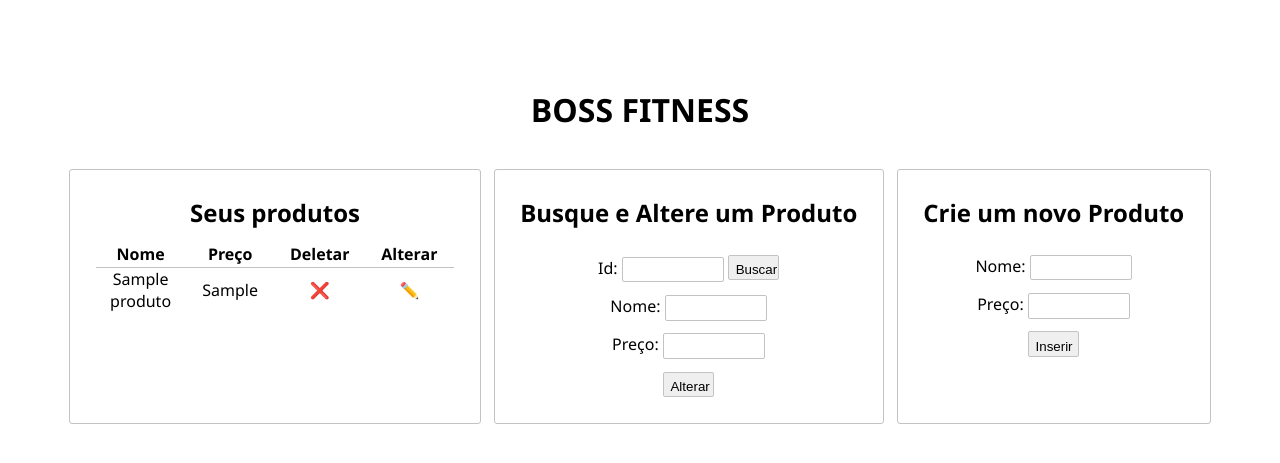
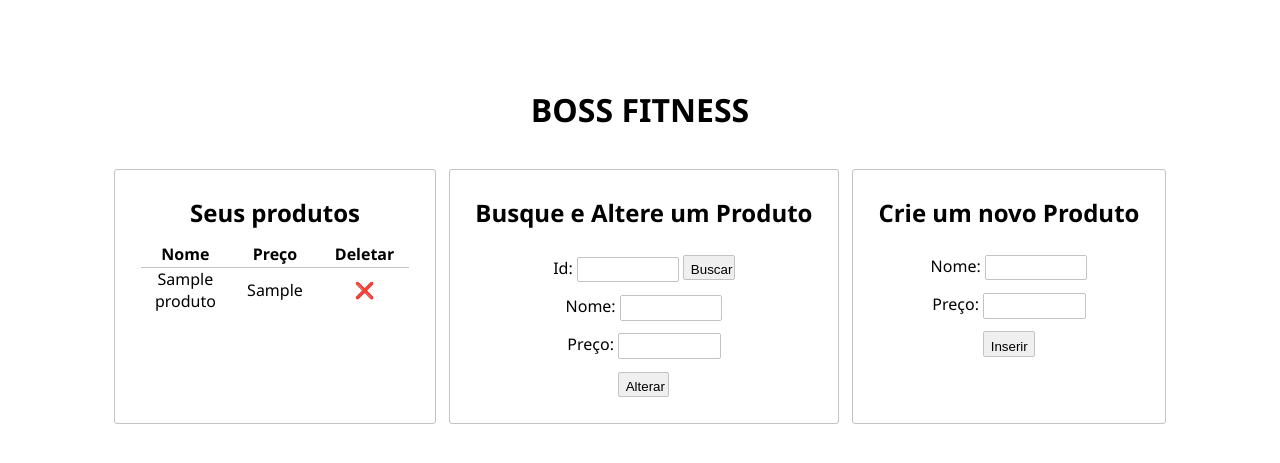
Before and after one commit to AndreiBrl/trabalho-Infra-Andrei-Paulo, a PHP site: page / in a window 1280 px wide. Shown: the top 463 px of the page. Run offline with PHP 8.4, Linux system fonts and the light colour scheme; tables that the repository leaves empty or names only in its code hold one stand-in row (values such as "Sample post").

Commit message:
finalizacao alterar

```diff
--- a/public/controller/Database_dao.php
+++ b/public/controller/Database_dao.php
@@ -34,8 +34,7 @@ class Database_dao
         $stmt->bindValue(':id', $id);
         $stmt->execute();
         $resultado = $stmt->fetch(PDO::FETCH_ASSOC);
-        //var_dump($resultado);
-        header('Location: ../index.php?nome='.$resultado['nome'].'&preco='.$resultado['preco']);
+        header('Location: ../index.php?nome='.$resultado['nome'].'&preco='.$resultado['preco'].'&id='.$resultado['id']);
     }
 
     public static function buscar()
@@ -61,12 +60,13 @@ class Database_dao
 
     public static function alterarProduto($id)
     {
+
         $con = self::$db;
         $sql = "UPDATE lojaEsportiva.produtos SET nome = :nome, preco = :preco WHERE id = :id";
         $stmt = $con->prepare($sql);
-        $stmt->bindValue(':id', $id);
         $stmt->bindValue(':nome', $_POST["nome"]);
         $stmt->bindValue(':preco', $_POST['preco']);
+        $stmt->bindValue(':id', $id);
 
         $stmt->execute();
     }
--- a/public/index.php
+++ b/public/index.php
@@ -4,7 +4,6 @@
 require_once 'controller/Database_dao.php';
 $dao = new Database_dao();
 $resultados = $dao->buscar();
-
 
 ?>
 
@@ -18,7 +17,6 @@ $resultados = $dao->buscar();
                     <th>Nome</th>
                     <th>Preço</th>
                     <th>Deletar</th>
-                    <th>Alterar</th>
 
                 </tr>
 
@@ -33,11 +31,6 @@ $resultados = $dao->buscar();
                         <td>
                             <a href="controller/Database_dao.php?deletar=<?= $resultado['id'] ?>">
                                 ❌
-                            </a>
-                        </td>
-                        <td>
-                            <a href="controller/Database_dao.php?alterar=<?= $resultado['id'] ?>">
-                                ✏️
                             </a>
                         </td>
 
@@ -64,7 +57,7 @@ $resultados = $dao->buscar();
 
 
             </div>
-            <form method="POST">
+            <form action="controller/Database_dao.php" method="POST">
 
                 <div>
 
```
Also changed, not shown: 16 other files.
